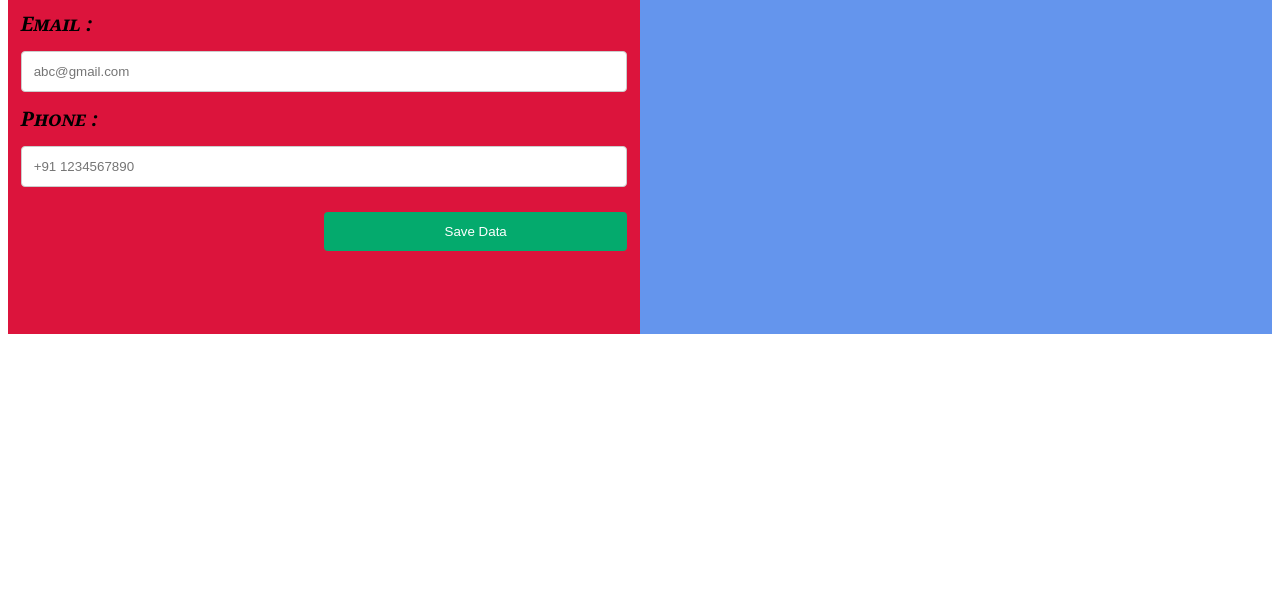
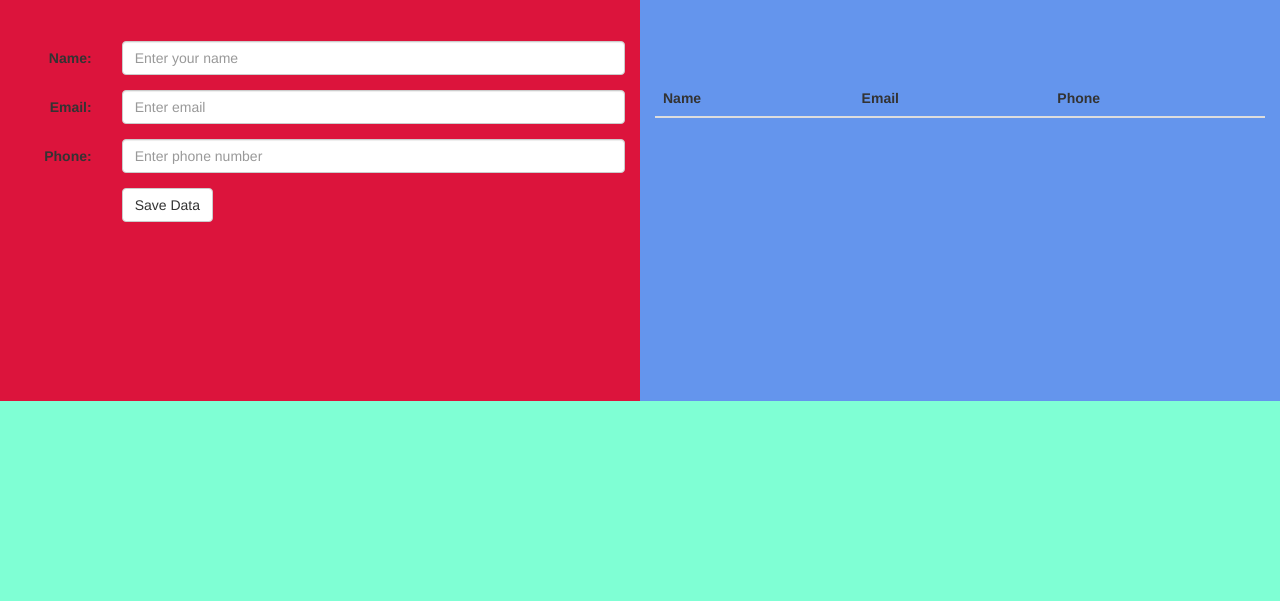
Before and after one commit to kunalkusagrah/javascript-assignment-, a plain HTML site: page solution2.html in a window 1280 px wide. Shown: the part 199-800 px from the top of the page. Drawn offline with nearby package versions, Linux system fonts and the light colour scheme.

Commit message:
Add files via upload

```diff
--- a/solution2.html
+++ b/solution2.html
@@ -1,80 +1,87 @@
 <!DOCTYPE html>
 <html lang="en">
+
 <head>
     <meta charset="UTF-8">
     <meta http-equiv="X-UA-Compatible" content="IE=edge">
     <meta name="viewport" content="width=device-width, initial-scale=1.0">
+    <link href="https://maxcdn.bootstrapcdn.com/bootstrap/3.3.5/css/bootstrap.min.css" rel="stylesheet" />
+
     <title>Document</title>
 
     <style>
-        .screen1,  .screen2{
-            width : 48%;
-            min-height: 500px;
-            padding: 1%;
-            margin: auto;
+    body{
+        background-color: aquamarine;
+    }
+        .screen1 {
+            background-color: crimson;
+            /* float: left; */
+            min-height: 600px;
         }
 
-
-        .screen1{
-            background-color:crimson;
-            float:left;
-        }
-        .screen2{
-            background-color:cornflowerblue;
-            float:right;
+        .screen2 {
+            background-color: cornflowerblue;
+            /* float: right; */
+            min-height: 600px;
         }
 
-        input{
-  width: 100%;
-  padding: 12px;
-  border: 1px solid #ccc;
-  border-radius: 4px;
-  box-sizing: border-box;
-}
-
-/* Style the submit button */
-button {
-  background-color: #04AA6D;
-  width: 50%;
-  color: white;
-  margin: 25px auto;
-  padding: 12px 20px;
-  border: none;
-  border-radius: 4px;
-  cursor: pointer;
-  float: right;
-}
-
-label {
-  padding: 12px 12px 12px 0;
-  display: inline-block;
-  font: italic small-caps bold 20px/30px Georgia, serif;
-}
-h1{
+        h1 {
             padding: auto;
-    color:darkred;
+            color:rgb(0, 0, 0);
+            font-weight: bold;
+            margin:100px;
         }
     </style>
 </head>
+
 <body>
-    <div class = "screen1">
+    <div class="container-fluid">
+    <div class="row">
+        <div class="screen1 col-md-6" >
             <h1> Enter Details</h1>
-        <form action="#">
-            <label for="fname">First name:</label><br>
-            <input type="text" id="name" name="fname" placeholder ="John"><br>
-            <label for="email">Email :</label><br>
-            <input type="email" id="email" name="email" placeholder="abc@gmail.com"><br>
-            <label for="phone">Phone :</label><br>
-            <input type="tel" id="phone" name="lname" placeholder="+91 1234567890"><br>
-            <button onclick="store()" type="button">Save Data</button>
+            <form class="form-horizontal" action="#">
+                <div class="form-group">
+                    <label class="control-label col-sm-2" for="name">Name:</label>
+                    <div class="col-sm-10">
+                      <input type="text" class="form-control" id="name" placeholder="Enter your name">
+                    </div>
+                  </div>
+                <div class="form-group">
+                  <label class="control-label col-sm-2" for="email">Email:</label>
+                  <div class="col-sm-10">
+                    <input type="email" class="form-control" id="email" placeholder="Enter email">
+                  </div>
+                </div>
+                <div class="form-group">
+                    <label class="control-label col-sm-2" for="email">Phone:</label>
+                    <div class="col-sm-10">
+                      <input type="tel" class="form-control" id="phone" placeholder="Enter phone number">
+                    </div>
+                  </div>
+
+                <div class="form-group">
+                  <div class="col-sm-offset-2 col-sm-10">
+                    <button type="submit" onclick="store()" class="btn btn-default">Save Data</button>
+                  </div>
+                </div>
               </form>
         </div>
-    <div class = "screen2" id="screen2">
-        <h1> Your data will be fetched here  !!! </h1>
-        <table id="tbl">
-            <tbody id = "tbody"></tbody>
+        <div class="screen2 col-md-6" id="screen2">
+            <h1> Your data will be fetched here !!! </h1>
+            <table id="table" class="table">
+                <thead>
+                    <tr>
+                      <th>Name</th>
+                      <th>Email</th>
+                      <th>Phone</th>
+                    </tr>
+                  </thead>
+                <tbody id="tbody"></tbody>
             </table>
+        </div>
+    </div>
     </div>
 </body>
 <script src="solution2.js"></script>
+
 </html>
--- a/solution2.js
+++ b/solution2.js
@@ -1,52 +1,51 @@
 function store() {
-
     var inputName = document.getElementById("name");
     var inputEmail = document.getElementById("email");
     var inputPhn = document.getElementById("phone");
+    // function to validate details
+    validate(inputName.value, inputEmail.value, inputPhn.value);
+
+}
+
+var validate = (inputName, inputEmail, inputPhn) => {
+    const nameRegex = /^[a-z][a-z\s]*$/;
+    const emailRegex = /^(([^<>()[\]\\.,;:\s@\"]+(\.[^<>()[\]\\.,;:\s@\"]+)*)|(\".+\"))@((\[[0-9]{1,3}\.[0-9]{1,3}\.[0-9]{1,3}\.[0-9]{1,3}\])|(([a-zA-Z\-0-9]+\.)+[a-zA-Z]{2,}))$/;
+    const phoneRegex = /^[\+]?[(]?[0-9]{3}[)]?[-\s\.]?[0-9]{3}[-\s\.]?[0-9]{4,6}$/im;
+    inputName.value.match(nameRegex) ? (inputEmail.value.match(emailRegex) ? (inputPhn.value.match(phoneRegex) ? storeInLocal(inputName, inputEmail, inputPhn)
+    : alert("enter a valid phone number !"))
+    : alert("Email is required and should be of form abc@gmail.com "))
+    : alert(" Name is required. Should contain only spaces and letters. No digits / special characters allowed.");
+
+}
+
+// function to store data in local storage
+var storeInLocal = (inputName, inputEmail, inputPhn) => {
     localStorage.setItem("Name", inputName.value);
     localStorage.setItem("Email", inputEmail.value);
     localStorage.setItem("Phone", inputPhn.value);
+    displayData();
+}
 
-console.log(localStorage.getItem("Name"));
-    const tbl = document.getElementById("tbl");
-    const tblBody = document.getElementById("tbody");
+//  function to display data in the screen two
+var displayData = () => {
+    const table = document.getElementById("table");
+    const tableBody = document.getElementById("tbody");
     //  array to store column headings
     const arr = ["Name", "Email", "Phone"];
+    var row = document.createElement("tr");
 
-    // Creating a row to Add column headings
-    let row = document.createElement("tr");
-    //  for adding heading of the columns
-    for (let i = 0; i < 3; ++i) {
-        let thead = document.createElement("th");
-        let text = document.createTextNode(arr[i]);
-        thead.appendChild(text);
-        row.append(thead);
-        // adding styling to column heading
-        thead.style.cssText = 'border: 1px solid black;height: 50px; background : white;font: italic small-caps bold 15px Georgia, serif;';
-    }
-    tblBody.appendChild(row);
-    tbl.appendChild(tblBody);
-    // creating all cells
-    // creating table rows
-    row = document.createElement("tr");
-
-    for (let j = 0; j < 3; j++) {
+    for (let j = 0; j < 3; ++j) {
         //  puting the <td> at the end of the table row
         let td = document.createElement("td");
         let text = document.createTextNode(localStorage.getItem(arr[j]));
         td.appendChild(text);
         row.appendChild(td);
-        // adding styling to cells
-        td.style.cssText = 'border: 1px solid white; height: 50px;border-collapse: collapse;background-color: #96D4D4;';
+
     }
 
     // adding the row to the end of the table body
-    tblBody.appendChild(row);
+    tableBody.appendChild(row);
 
-// puting the <tbody> in the <table>
-tbl.appendChild(tblBody);
-// appends <table> into <body>
-// document.getElementById("screen2").appendChild(tbl);
-//  adding styling to the table
-tbl.style.cssText = 'width:80%;border: 2px solid black;border-collapse: collapse;text-align:center;margin:auto;';
-    }
+    // puting the <tbody> in the <table>
+    table.appendChild(tableBody);
+}
```
Lines whose indentation alone changed are shown as unchanged.
